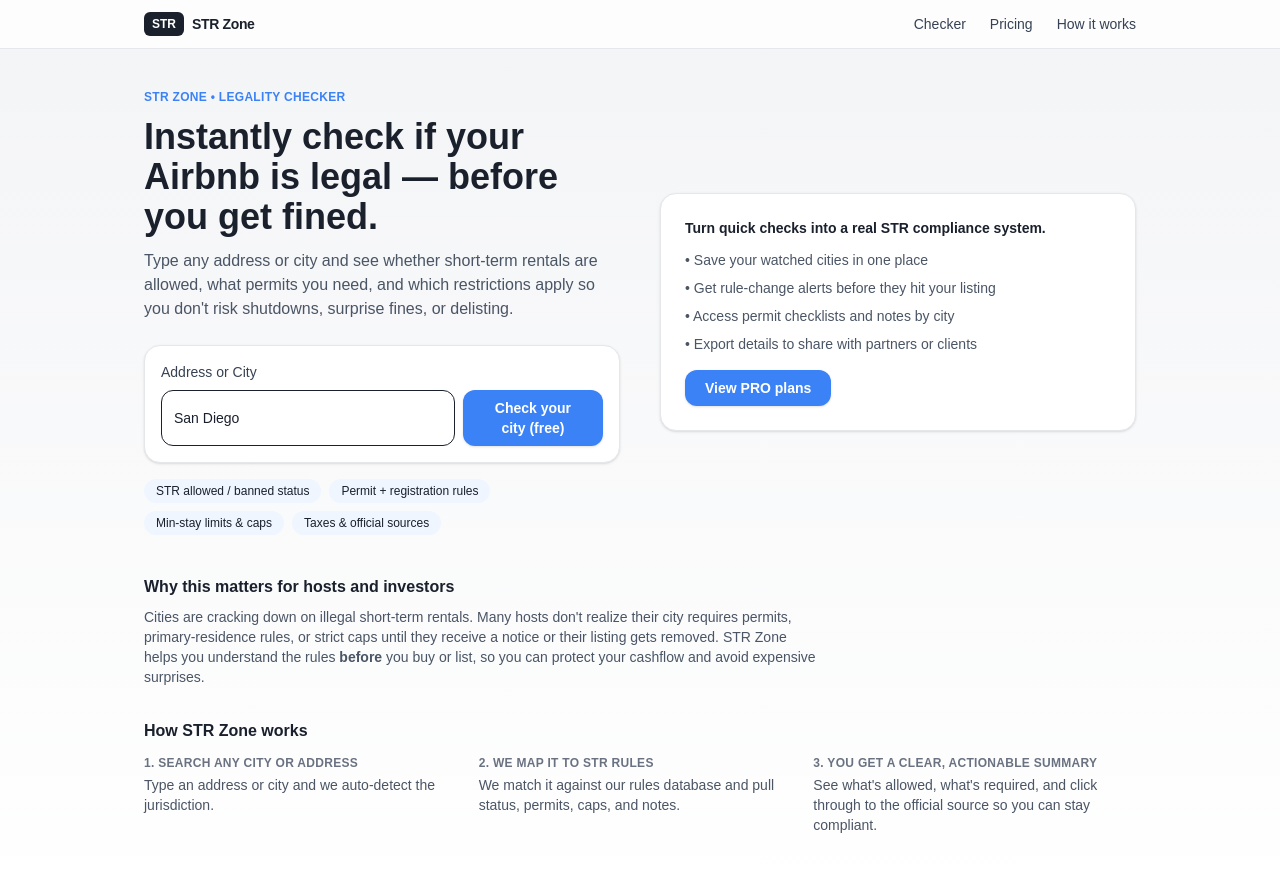
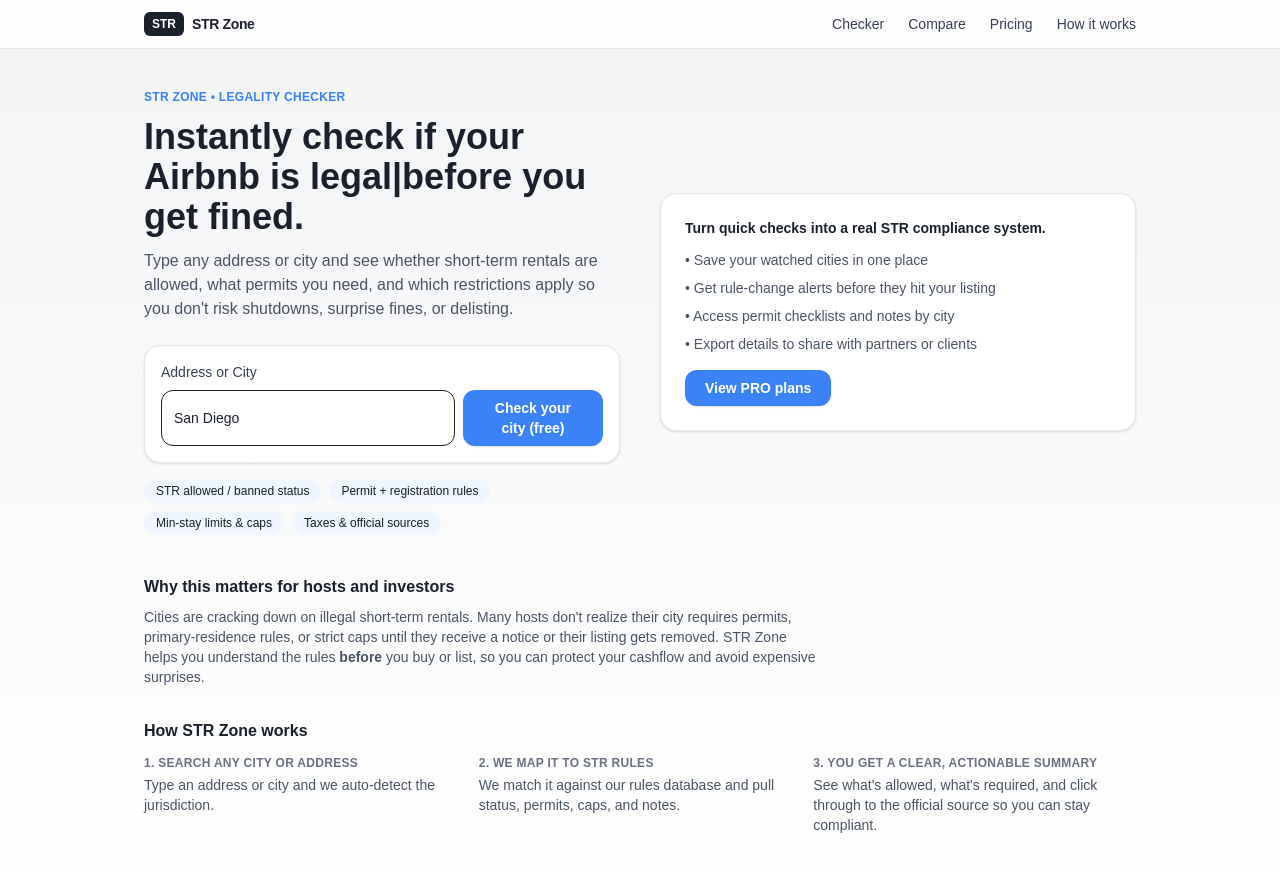
Before and after one commit to Gianboy200Pe3shoot/STRZone, a Next.js app: page /check in a window 1280 px wide. Shown: the top 872 px of the page. Built offline with nearby package versions, Linux system fonts and the light colour scheme.

Commit message:
Add compare feature and update navigation

```diff
--- a/app/check/page.tsx
+++ b/app/check/page.tsx
@@ -112,9 +112,12 @@
             </span>
           </Link>
 
-          <nav className="flex items-center gap-6 text-sm text-gray-700">
+             <nav className="flex items-center gap-6 text-sm text-gray-700">
             <Link href="/check" className="hover:text-[#1a202c]">
               Checker
+            </Link>
+            <Link href="/compare" className="hover:text-[#1a202c]">
+              Compare
             </Link>
             <Link href="/pricing" className="hover:text-[#1a202c]">
               Pricing
@@ -134,7 +137,7 @@
               STR Zone • Legality Checker
             </p>
             <h1 className="mt-3 text-3xl font-semibold md:text-4xl text-[#1a202c]">
-              Instantly check if your Airbnb is legal — before you get fined.
+              Instantly check if your Airbnb is legal|before you get fined.
             </h1>
             <p className="mt-3 text-sm md:text-base text-gray-600">
               Type any address or city and see whether short-term rentals are
```
